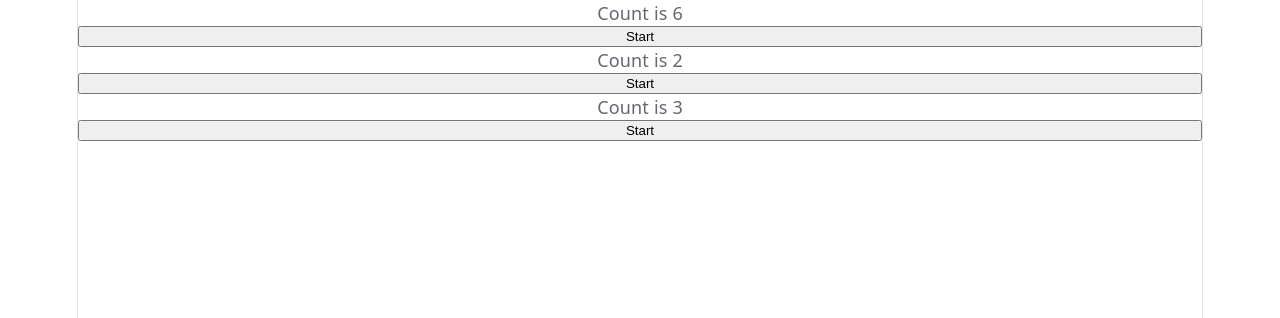
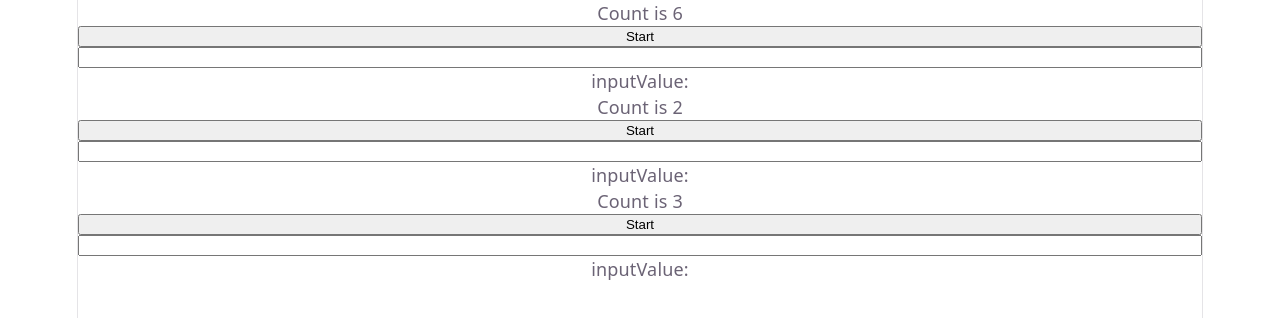
Before and after one commit to hans-naert/reactapp-Master-React-in-5-Days, a React (Vite) app: page / in a window 1280 px wide. Shown: the top 318 px of the page. Built offline with nearby package versions, Linux system fonts and the light colour scheme.

Commit message:
Add input with change event

```diff
--- a/src/Count.jsx
+++ b/src/Count.jsx
@@ -5,6 +5,7 @@ import { useState, useEffect, useRef } from "react";
 function Count({ init = 0, end = 5, autostart = false }) {
     const [count, setCount] = useState(init);
     const [start, setStart] = useState(true);
+    const [inputValue, setInputValue] = useState("");
     //const [initValue, setInitValue] = useState(true);
     const initialInit = useRef(true);
 
@@ -44,6 +45,8 @@ function Count({ init = 0, end = 5, autostart = false }) {
                     Start
                 </button> : <p>Counting...</p>
             }
+            <input onChange={(e) => setInputValue(e.target.value)} />
+            <div>inputValue: {inputValue}</div>
         </>
     );
 }
```
